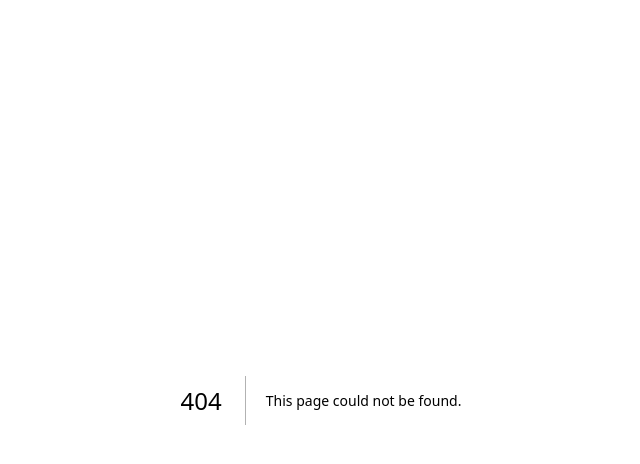
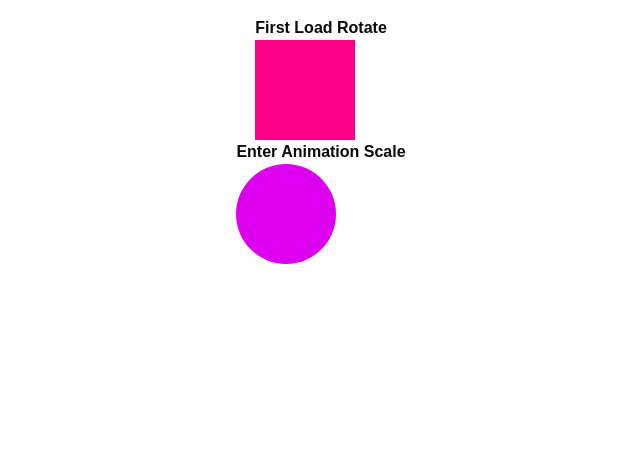
Before and after one commit to arrizkyhp/nextjs-tailwind, a Next.js app: page /learn/basic in a window 1280 px wide. Before the commit this address had no page. Shown: the top 464 px of the page, without its empty margins (319-959 px from the left). Built offline with nearby package versions, Linux system fonts and the light colour scheme.

Commit message:
feat: add motion dev

```diff
--- /dev/null
+++ b/app/learn/basic/layout.tsx
@@ -0,0 +1,8 @@
+export default function BasicLearnLayout({children,}:
+    Readonly<{ children: React.ReactNode;}>) {
+    return (
+        <div className="flex flex-col w-full items-center p-4">
+            {children}
+        </div>
+    );
+}
--- /dev/null
+++ b/app/learn/basic/page.tsx
@@ -0,0 +1,44 @@
+import * as motion from "motion/react-client"
+
+const BasicMotionLearn = () => {
+    const box = {
+        width: 100,
+        height: 100,
+        backgroundColor: "#ff0088",
+    }
+
+    const ball = {
+        width: 100,
+        height: 100,
+        backgroundColor: "#dd00ee",
+        borderRadius: "50%",
+    }
+
+    return (
+        <>
+            <div>
+                <h1 className="font-bold">First Load Rotate</h1>
+                <motion.div
+                    style={box}
+                    animate={{rotate: 180}}
+                    transition={{duration: .5}}
+                />
+            </div>
+            <div>
+                <h1 className="font-bold">Enter Animation Scale</h1>
+                <motion.div
+                    style={ball}
+                    initial={{ scale: 0, opacity: 0 }}
+                    animate={{scale: 1, opacity: 1}}
+                    transition={{
+                        duration: 2,
+                        scale: { type: "spring", visualDuration: 0}
+                    }}
+                />
+            </div>
+        </>
+
+    )
+}
+
+export default BasicMotionLearn;
--- a/package.json
+++ b/package.json
@@ -16,6 +16,7 @@
     "class-variance-authority": "^0.7.1",
     "clsx": "^2.1.1",
     "lucide-react": "^0.469.0",
+    "motion": "^11.15.0",
     "next": "15.1.3",
     "react": "^19.0.0",
     "react-dom": "^19.0.0",
```
Also changed, not shown: 1 other file (tests, documents, lock files or other folders).
